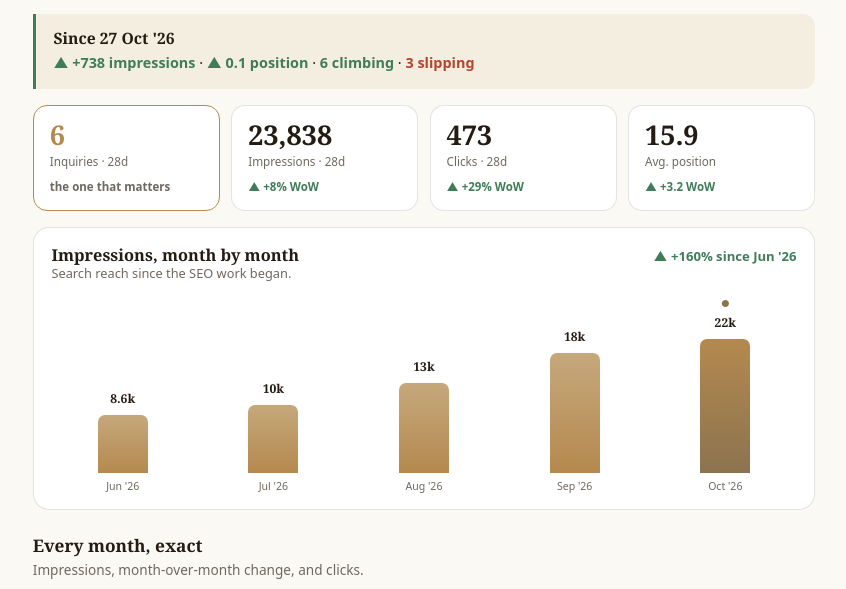
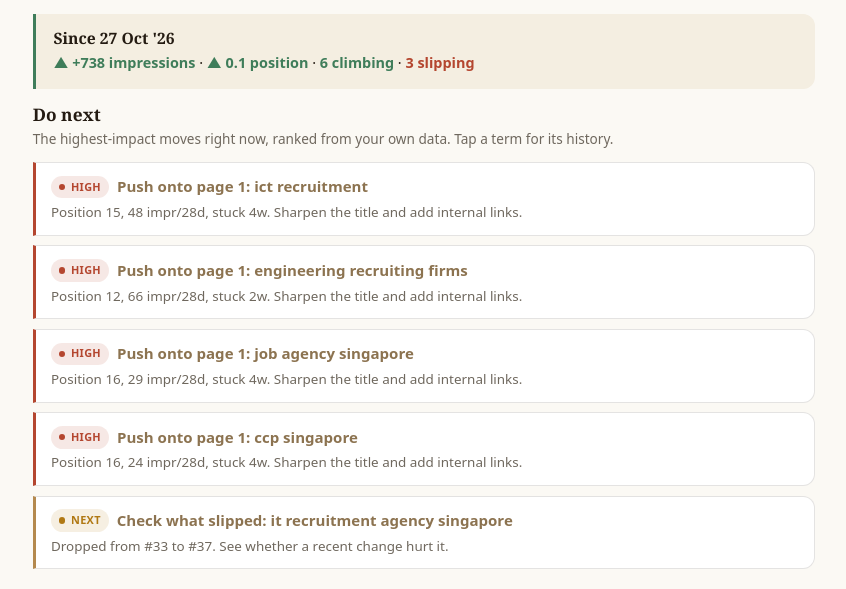
Before and after one commit to eugeneteo88/jte-recruit-website, a website: page seo/index.html in a window 1280 px wide. Shown: the part 203-792 px from the top of the page, without its empty margins (216-1062 px from the left). Drawn offline with Linux system fonts and the light colour scheme.

Commit message:
Hub: auto-generated 'Do next' recommendation engine on Overview
Turns the data into a ranked, plain-English action list: push near-miss terms onto page 1
(prioritised by impressions + weeks stuck), chase the biggest near-reach prize, investigate
what slipped, and lift inquiries. Each action shows the data reason and is tappable to the
keyword's history. Makes the hub a decision tool, not just a dashboard.

```diff
--- a/seo/index.html
+++ b/seo/index.html
@@ -136,6 +136,12 @@
   .mstone .md{flex:none;font-family:var(--mono);font-size:.74rem;color:var(--gold-ink);font-weight:700;width:5.1rem;padding-top:.1rem}
   .mstone .ml{font-size:.9rem;line-height:1.35}
   .mstone .mt{font-size:.64rem;text-transform:uppercase;letter-spacing:.05em;color:var(--muted);margin-top:.15rem}
+  .act{background:var(--surface);border:1px solid var(--line);border-left:3px solid var(--gold);border-radius:0 12px 12px 0;padding:.8rem .95rem;margin-bottom:.6rem}
+  .act.hi{border-left-color:var(--crit)}
+  .act-h{display:flex;align-items:center;gap:.5rem;flex-wrap:wrap;margin-bottom:.3rem}
+  .act-h b{font-size:.94rem;line-height:1.3}
+  .act-h b[data-kw]{color:var(--gold-ink)}
+  .act-w{font-size:.84rem;color:var(--muted);line-height:1.4}
 
   .callout{background:var(--surface-2);border-left:3px solid var(--gold);border-radius:0 12px 12px 0;padding:.9rem 1.1rem;margin:1rem 0}
   .callout.good{border-left-color:var(--good)} .callout.warn{border-left-color:var(--warn)}
@@ -224,6 +230,7 @@
     <h1 class="vtitle">Overview</h1>
     <p class="vsub">The numbers that matter, and what moved them this week.</p>
     <div class="callout good" id="ovChanged" hidden style="margin:0 0 1rem"></div>
+    <div class="block" style="margin-top:.4rem"><h3>Do next</h3><div class="bsub">The highest-impact moves right now, ranked from your own data. Tap a term for its history.</div><div id="doNext"><p class="mut">Loading&hellip;</p></div></div>
     <div class="kpis">
       <div class="kpi" style="border-color:var(--gold)"><div class="v" id="kLeads" style="color:var(--gold)">,</div><div class="l">Inquiries · 28d</div><div class="d flat" id="kLeadsSub">the one that matters</div></div>
       <div class="kpi"><div class="v" id="kImpr">,</div><div class="l">Impressions · 28d</div><div class="d flat" id="kImprD">&nbsp;</div></div>
@@ -406,7 +413,7 @@
       if(Array.isArray(d.scorecard)&&d.scorecard.length) drawScorecard(d.scorecard);
       if(Array.isArray(d.sources)&&d.sources.length) drawSrc(d.sources);
       if(d.ai&&d.ai.breakdown) drawAi(d.ai);
-      maybeStuck();
+      maybeStuck(); renderActions();
       if(d.updated){const u=$('updatedStamp'); if(u)u.innerHTML='<span class="dot"></span>Updated <b>'+esc(d.updated)+'</b>';}
     }catch(e){}
   }
@@ -454,6 +461,25 @@
     const stuckCell=w=> w>=3?('<b style="color:var(--crit)">'+w+'w</b>') : w===2?('<b style="color:var(--warn)">2w</b>') : w===1?'1w':'<span class="mut">new</span>';
     box.innerHTML='<div class="tbl-wrap"><table><thead><tr><th>Opportunity term</th><th class="num">Pos.</th><th class="num">Stuck</th><th class="num">Impr.</th></tr></thead><tbody>'+opps.map(k=>'<tr><td class="kw" data-kw="'+esc(k.term)+'">'+esc(k.term)+'</td><td class="num"><span class="pos '+(k.position<=20?'close':'far')+'">'+k.position+'</span></td><td class="num">'+stuckCell(k.weeks)+'</td><td class="num">'+Number(k.impressions).toLocaleString()+'</td></tr>').join('')+'</tbody></table></div>';
   }
+  function weeksStuck(term){let w=0;const snaps=HIST||[];for(let i=snaps.length-1;i>=0;i--){if((snaps[i].kw||[]).some(x=>String(x.t).toLowerCase()===String(term).toLowerCase()))w++;else if(w>0)break;}return w;}
+  function computeActions(){
+    if(!LIVE)return [];
+    const kws=LIVE.keywords||[], moving=new Set((LIVE.movers||[]).map(m=>String(m.term).toLowerCase())), cand=[];
+    kws.filter(k=>k.position>=11 && k.position<=18 && !moving.has(String(k.term).toLowerCase())).forEach(k=>{const w=weeksStuck(k.term);
+      cand.push({pri:(k.impressions>=60||w>=3)?'high':'med', act:'Push onto page 1: '+k.term, why:'Position '+k.position+', '+Number(k.impressions).toLocaleString()+' impr/28d'+(w>=2?', stuck '+w+'w':'')+'. Sharpen the title and add internal links.', kw:k.term, score:k.impressions*(1+w*0.6)});});
+    const prize=kws.filter(k=>k.position>10).sort((a,b)=>b.impressions-a.impressions)[0];
+    if(prize) cand.push({pri:'high', act:'Go after the big one: '+prize.term, why:Number(prize.impressions).toLocaleString()+' impr/28d at position '+prize.position+'. The largest opportunity on the board.', kw:prize.term, score:prize.impressions*2.2});
+    (LIVE.slippers||[]).slice(0,2).forEach(s=>cand.push({pri:'med', act:'Check what slipped: '+s.term, why:'Dropped from #'+s.fromPosition+' to #'+s.toPosition+'. See whether a recent change hurt it.', kw:s.term, score:Math.abs(s.imprChange||3)*9}));
+    if((LIVE.leads||0)<10) cand.push({pri:'med', act:'Lift inquiries', why:(LIVE.leads||0)+' in the last 28 days. Post the LinkedIn bank and point ads at the free-payroll page.', score:28});
+    const byKey={}; cand.forEach(a=>{const key=String(a.kw||a.act).toLowerCase(); if(!byKey[key]||a.score>byKey[key].score) byKey[key]=a;});
+    return Object.keys(byKey).map(k=>byKey[k]).sort((a,b)=>b.score-a.score).slice(0,5);
+  }
+  function renderActions(){
+    const box=$('doNext'); if(!box||!LIVE)return;
+    const acts=computeActions();
+    if(!acts.length){box.innerHTML='<p class="mut">No urgent actions right now. Keep publishing and posting.</p>';return;}
+    box.innerHTML=acts.map(a=>'<div class="act'+(a.pri==='high'?' hi':'')+'"><div class="act-h"><span class="chip '+(a.pri==='high'?'crit':'warn')+'">'+(a.pri==='high'?'High':'Next')+'</span><b'+(a.kw?' data-kw="'+esc(a.kw)+'"':'')+'>'+esc(a.act)+'</b></div><div class="act-w">'+esc(a.why)+'</div></div>').join('');
+  }
   function whatChanged(snaps){
     if(snaps.length<2)return;
     const a=snaps[snaps.length-2], b=snaps[snaps.length-1];
@@ -496,7 +522,7 @@
       const r=await fetch('/seo/history.json?t='+Date.now(),{cache:'no-store'}); if(!r.ok)return;
       const snaps=(await r.json()).snapshots||[]; if(!snaps.length)return; HIST=snaps;
       histBars('hChart',snaps); histLine('hPos',snaps,'position',{invert:true}); histLine('hClicks',snaps,'clicks',{});
-      whatChanged(snaps); renderSnaps(snaps); maybeStuck(); initCompare();
+      whatChanged(snaps); renderSnaps(snaps); maybeStuck(); renderActions(); initCompare();
     }catch(e){}
   }
   function histBars(id,snaps){
```
